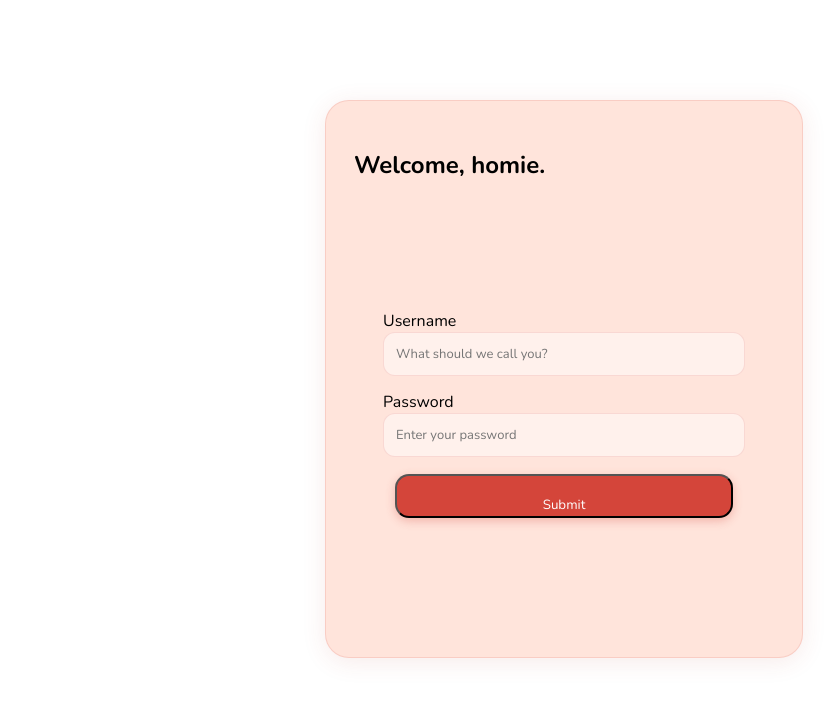
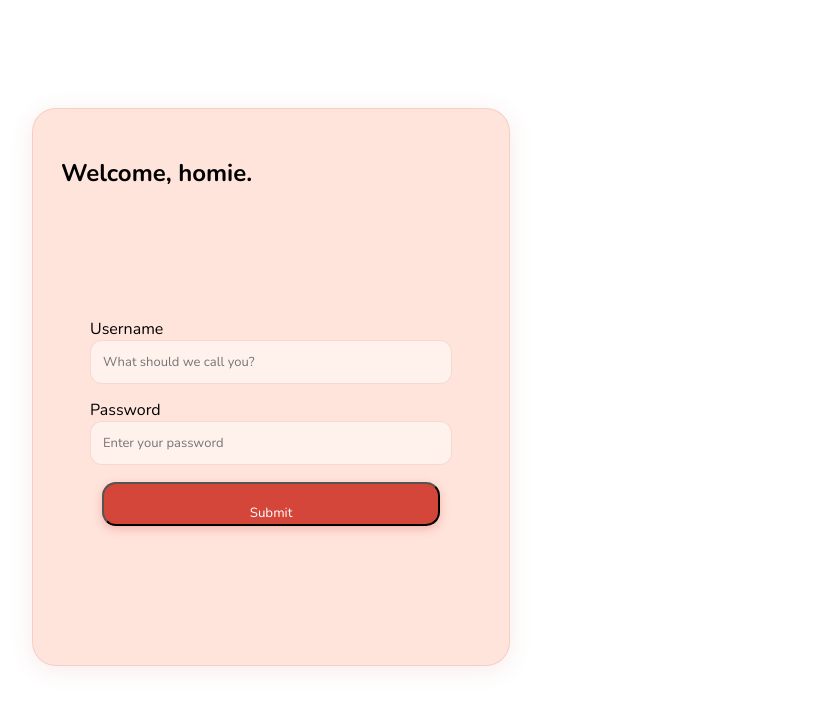
Before and after one commit to tran04012006/Tomato, a React (Vite) app in the folder client/: page /login in a window 1280 px wide. Shown: the top 706 px of the page, without its empty margins (76-910 px from the left). Built offline with nearby package versions, Linux system fonts and the light colour scheme.

Commit message:
fix(login): change the position of acount_dialog

```diff
--- a/client/src/pages/LoginPage.jsx
+++ b/client/src/pages/LoginPage.jsx
@@ -18,6 +18,8 @@ function InputField({ label, type, id, placeholder }) {
 function App() {
   return (
     <>
+      <div id="header">
+        <div id="tomato_art"></div>
         <div id="acount_dialog">
           <h2>Welcome, homie.</h2>
 
@@ -38,6 +40,7 @@ function App() {
             <button id="submit_btn">Submit</button>
           </div>
         </div>
+      </div>
     </>
   );
 }
--- a/client/src/styles/login.css
+++ b/client/src/styles/login.css
@@ -31,6 +31,7 @@
   flex-direction: column;
   justify-self: center;
   margin-top: 100px;
+  margin-left: 100px;
 }
 
 #account_form {
@@ -76,3 +77,13 @@
 #submit_btn:hover {
   background-color: var(--red-hover);
 }
+
+#header {
+  display: flex;
+  flex-direction: row;
+  background-color: #4a8c52;
+  width: 100dvw;
+  height: 100dvh;
+  margin: 0;
+  background-color: var(--card);
+}
```
Lines whose indentation alone changed are shown as unchanged.
